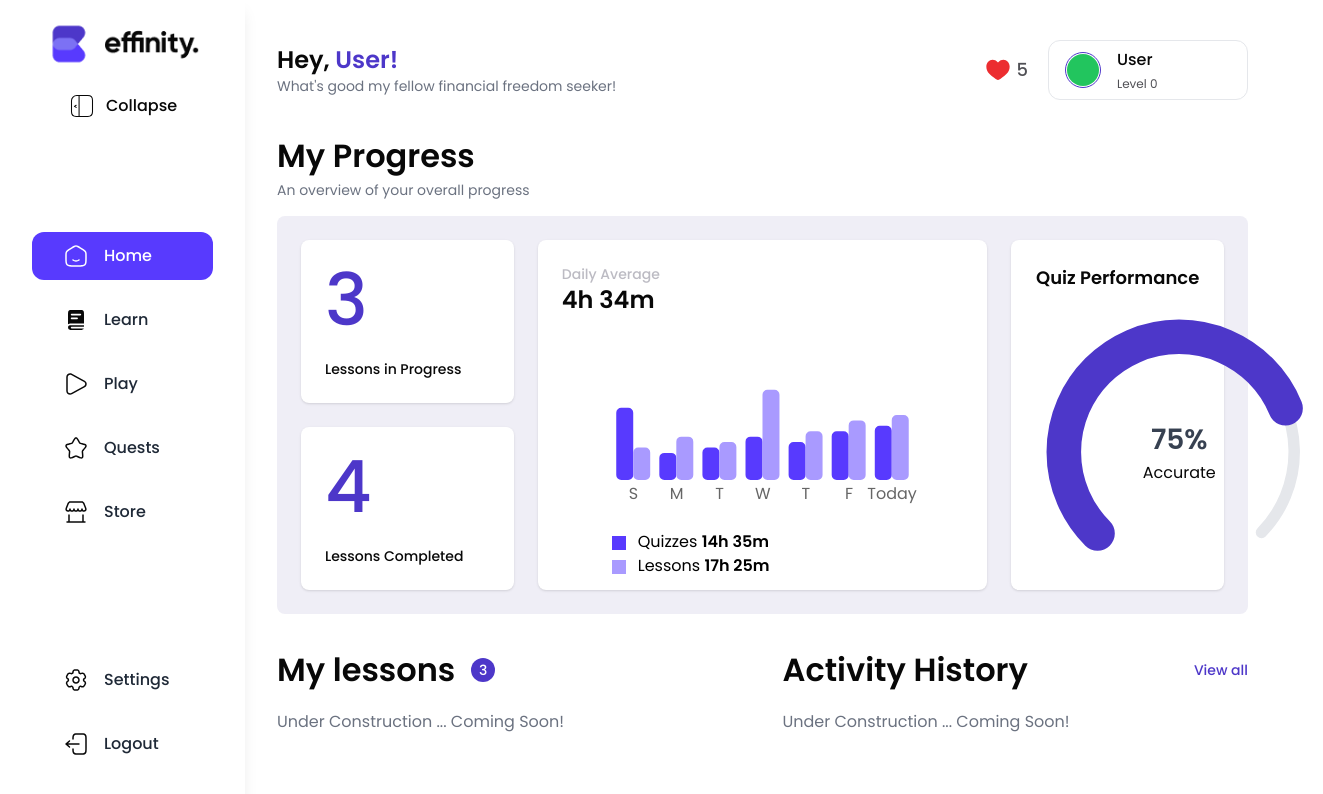
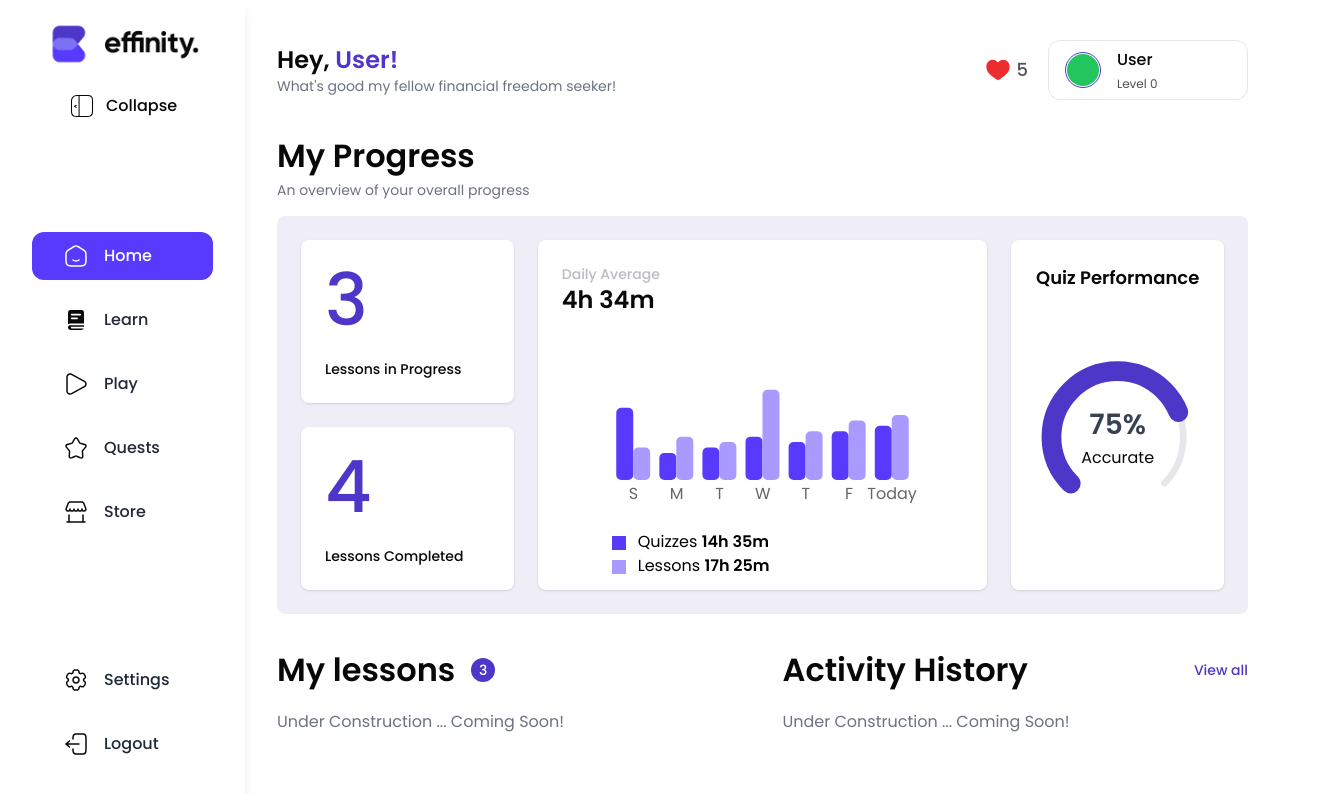
Before and after one commit to LearnEffinity/effinity-app, a Next.js app: page / in a window 1280 px wide. Shown: the top 794 px of the page, 1323 px wide, since content can reach past the window. Built offline with nearby package versions, Linux system fonts and the light colour scheme; no server answers.

Commit message:
quiz performance ui now bounded within parent div (#30)

```diff
--- a/src/app/page.tsx
+++ b/src/app/page.tsx
@@ -217,7 +217,7 @@ export default function Home() {
                   <h4 className="mb-4 text-center text-lg font-semibold">
                     {progressData.label}
                   </h4>
-                  <div className="relative mx-auto h-72 w-72">
+                  <div className="relative mx-auto h-full w-full max-w-xs max-h-xs">
                     <svg className="h-full w-full" viewBox="0 0 100 100">
                       {/* Background circle */}
                       <circle
```
